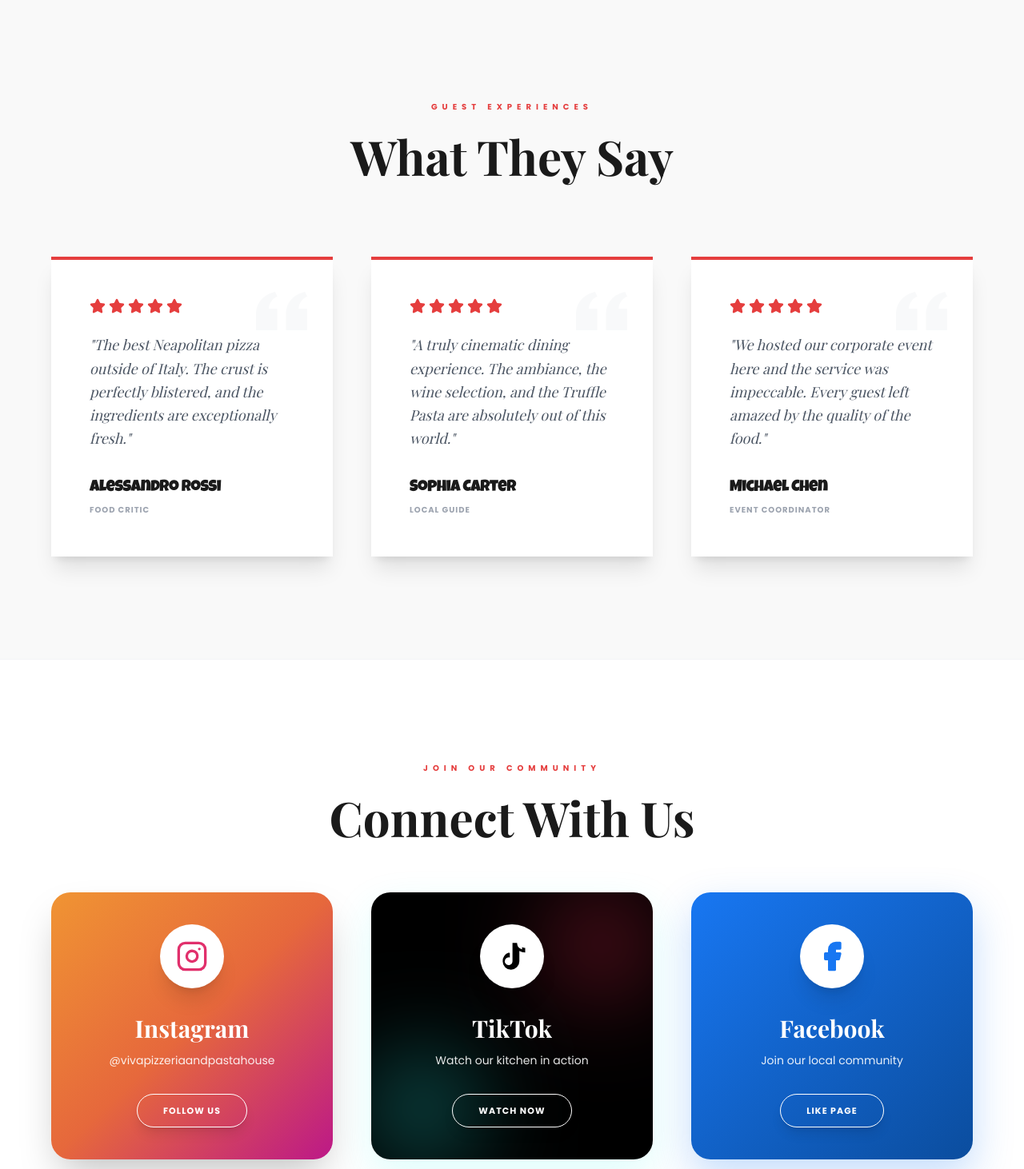
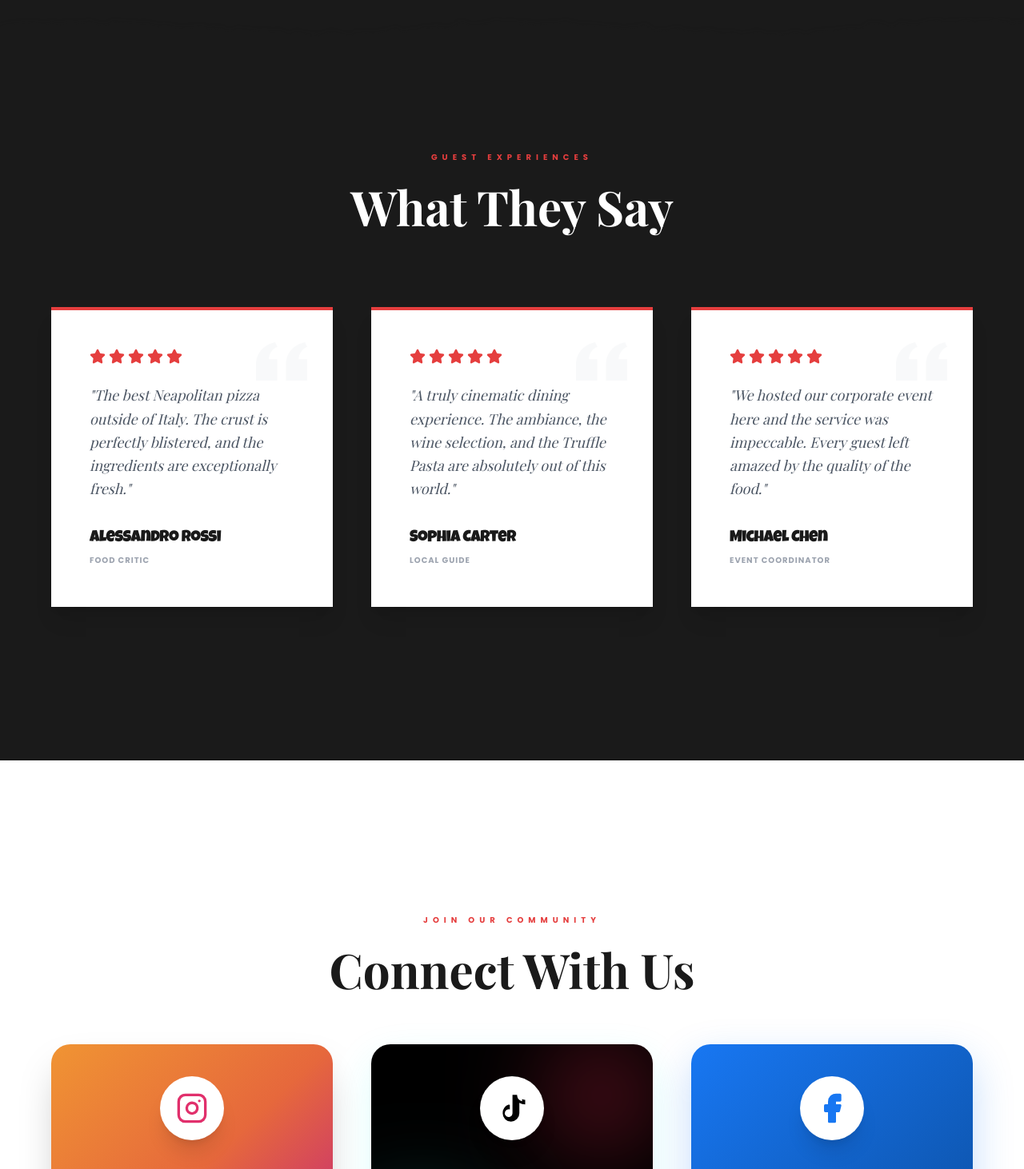
Before and after one commit to jeyathuva250/VIVAPIZZERIAHOME, a Next.js app: page / in a window 1280 px wide. Shown: the part 6760-8222 px from the top of the page at 80% size. Built offline with nearby package versions, Linux system fonts and the light colour scheme; a web font is replaced by a local one.

Commit message:
Added new feature

```diff
--- a/app/page.tsx
+++ b/app/page.tsx
@@ -722,11 +722,14 @@ export default function Home() {
       </section>
 
       {/* SECTION 3.5 - REVIEWS */}
-      <section id="reviews" className="py-20 md:py-32 bg-[#F9F9F9] relative overflow-hidden border-t border-gray-100">
+      <section id="reviews" className="py-32 md:py-48 bg-[#1A1A1A] relative overflow-hidden">
+        <div className="absolute inset-0 bg-royal-pattern opacity-5 pointer-events-none"></div>
+        <BrushBorder position="top" color="#1A1A1A" />
+
         <div className="container mx-auto px-6 md:px-16">
-          <div className="text-center mb-16 md:mb-24">
+          <div className="text-center mb-16 md:mb-24 relative z-10">
             <span className="text-[#E53E3E] text-[10px] font-black uppercase tracking-[0.6em] mb-4 md:mb-6 block">Guest Experiences</span>
-            <h2 className="font-serif text-4xl md:text-6xl font-bold text-[#1A1A1A]">What They Say</h2>
+            <h2 className="font-serif text-4xl md:text-6xl font-bold text-white">What They Say</h2>
           </div>
 
           <div className="grid grid-cols-1 md:grid-cols-3 gap-8 md:gap-12">
@@ -779,8 +782,10 @@ export default function Home() {
 
 
       {/* SECTION 4 - SOCIAL FEEDS IFRAMES */}
-      <section className="py-20 md:py-32 bg-white relative overflow-hidden border-t border-gray-100">
-        <div className="container mx-auto px-6 md:px-16">
+      <section className="pt-32 pb-20 md:pt-48 md:pb-32 bg-white relative overflow-hidden">
+        <BrushBorder position="top" color="white" />
+
+        <div className="container mx-auto px-6 md:px-16 relative z-10">
           <div className="text-center mb-16">
             <span className="text-[#E53E3E] text-[10px] font-black uppercase tracking-[0.6em] mb-4 md:mb-6 block">Join Our Community</span>
             <h2 className="font-serif text-4xl md:text-6xl font-bold text-[#1A1A1A]">Connect With Us</h2>
```
